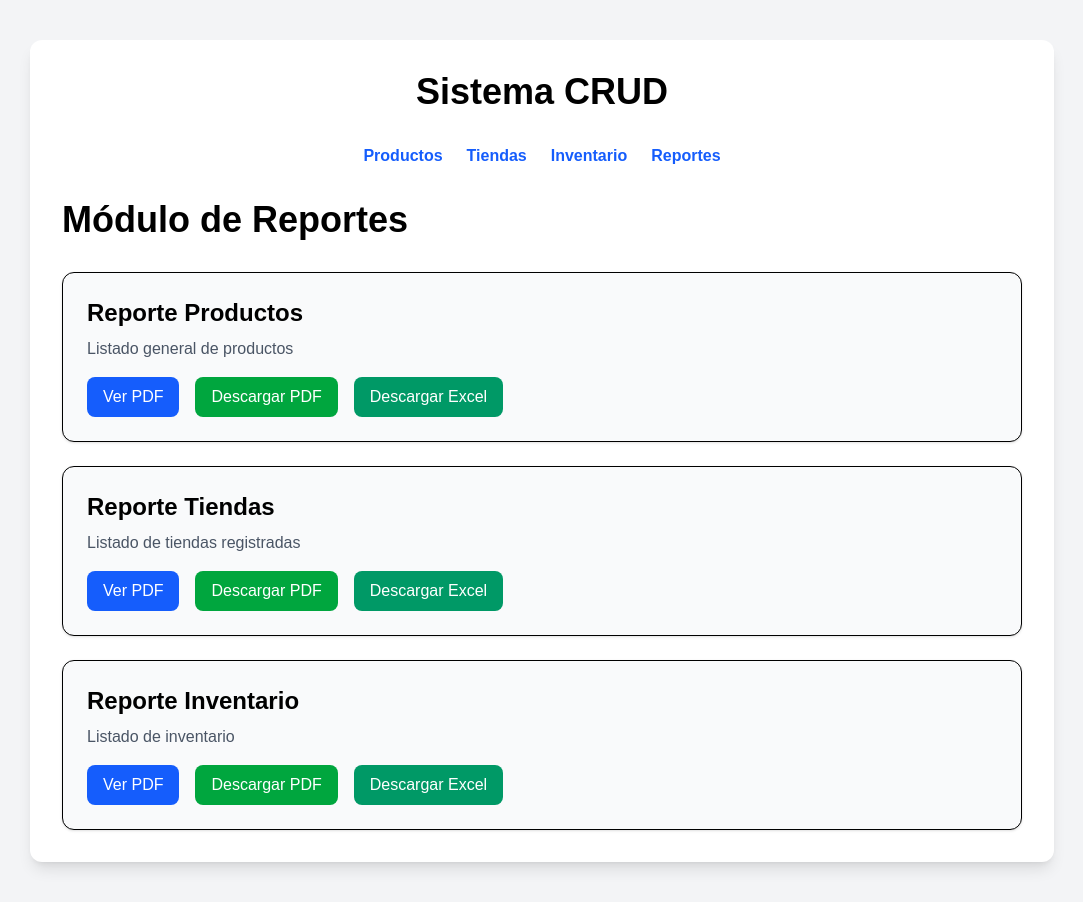
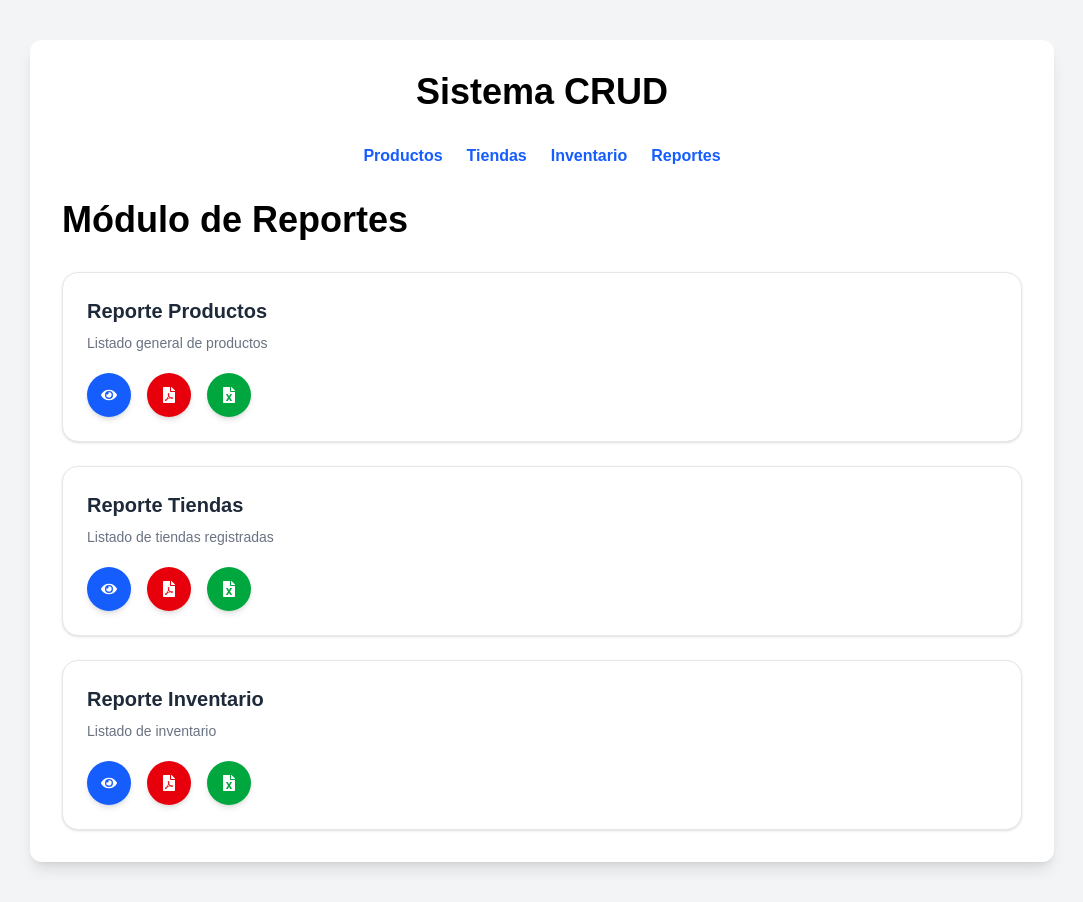
Before and after one commit to Arielpassw/crud-frontend-simple, a React (Vite) app: page /reports in a window 1280 px wide. Shown: the whole page, without its empty margins (98-1181 px from the left). Built offline with nearby package versions, Linux system fonts and the light colour scheme.

Commit message:
feat: Agregar iconos a los botones y actualizaciones

```diff
--- a/package.json
+++ b/package.json
@@ -14,6 +14,7 @@
     "axios": "^1.16.0",
     "react": "^19.2.5",
     "react-dom": "^19.2.5",
+    "react-icons": "^5.6.0",
     "react-router-dom": "^7.15.0",
     "tailwindcss": "^4.2.4"
   },
--- a/src/api/reports.ts
+++ b/src/api/reports.ts
@@ -5,8 +5,12 @@ export const reportsData = [
     title: "Reporte Productos",
     description:
       "Listado general de productos",
-    file:
-      "/reports/productos.pdf",
+
+    pdf:
+      "http://localhost:3000/reports/products/pdf",
+
+    excel:
+      "http://localhost:3000/reports/products/xlsx",
   },
 
   {
@@ -14,8 +18,12 @@ export const reportsData = [
     title: "Reporte Tiendas",
     description:
       "Listado de tiendas registradas",
-    file:
-      "/reports/stores.pdf",
+
+    pdf:
+      "http://localhost:3000/reports/stores/pdf",
+
+    excel:
+      "http://localhost:3000/reports/stores/xlsx",
   },
 
   {
@@ -23,8 +31,12 @@ export const reportsData = [
     title: "Reporte Inventario",
     description:
       "Listado de inventario",
-    file:
-      "/reports/inventory.pdf",
+
+    pdf:
+      "http://localhost:3000/reports/inventory/pdf",
+
+    excel:
+      "http://localhost:3000/reports/inventory/xlsx",
   },
 
 ];
--- a/src/components/reports/ReportCard.tsx
+++ b/src/components/reports/ReportCard.tsx
@@ -1,63 +1,84 @@
+import { FaEye, FaFilePdf, FaFileExcel } from "react-icons/fa";
+
 type Props = {
   title: string;
   description: string;
-  file: string;
+  pdf: string;
+  excel: string;
 };
 
 export default function ReportCard({
   title,
   description,
-  file,
+  pdf,
+  excel,
 }: Props) {
+  return (
+    <div className="border border-gray-200 rounded-2xl p-6 shadow-sm bg-white hover:shadow-lg transition-all duration-300">
 
-  // EXCEL
-  const csvFile =
-    file.replace(".pdf", ".csv");
-
-  return (
-
-    <div className="border rounded-xl p-6 shadow bg-gray-50">
-
-      <h2 className="text-2xl font-bold mb-2">
+      {/* TITULO */}
+      <h2 className="text-xl font-bold text-gray-800 mb-2">
         {title}
       </h2>
 
-      <p className="mb-4 text-gray-600">
+      {/* DESCRIPCION */}
+      <p className="text-gray-500 text-sm mb-5">
         {description}
       </p>
 
-      <div className="flex gap-4 flex-wrap">
+      {/* BOTONES */}
+      <div className="flex gap-4">
 
         {/* VER PDF */}
         <a
-          href={file}
+          href={pdf}
           target="_blank"
           rel="noreferrer"
-          className="bg-blue-600 text-white px-4 py-2 rounded-lg hover:bg-blue-700"
+          title="Ver PDF"
+          className="
+            w-11 h-11 flex items-center justify-center
+            rounded-full bg-blue-600 text-white
+            hover:bg-blue-700 hover:scale-110
+            transition-all duration-200
+            shadow-md
+          "
         >
-          Ver PDF
+          <FaEye />
         </a>
 
         {/* DESCARGAR PDF */}
         <a
-          href={file}
+          href={pdf}
           download
-          className="bg-green-600 text-white px-4 py-2 rounded-lg hover:bg-green-700"
+          title="Descargar PDF"
+          className="
+            w-11 h-11 flex items-center justify-center
+            rounded-full bg-red-600 text-white
+            hover:bg-red-700 hover:scale-110
+            transition-all duration-200
+            shadow-md
+          "
         >
-          Descargar PDF
+          <FaFilePdf />
         </a>
 
         {/* DESCARGAR EXCEL */}
         <a
-          href={csvFile}
+          href={excel}
           download
-          className="bg-emerald-600 text-white px-4 py-2 rounded-lg hover:bg-emerald-700"
+          title="Descargar Excel"
+          className="
+            w-11 h-11 flex items-center justify-center
+            rounded-full bg-green-600 text-white
+            hover:bg-green-700 hover:scale-110
+            transition-all duration-200
+            shadow-md
+          "
         >
-          Descargar Excel
+          <FaFileExcel />
         </a>
 
       </div>
-
     </div>
   );
 }
--- a/src/components/reports/ReportsList.tsx
+++ b/src/components/reports/ReportsList.tsx
@@ -15,10 +15,9 @@ export default function ReportsList() {
         <ReportCard
           key={report.id}
           title={report.title}
-          description={
-            report.description
-          }
-          file={report.file}
+          description={report.description}
+          pdf={report.pdf}
+          excel={report.excel}
         />
 
       ))}
```
Also changed, not shown: public/reports/productos.csv (deleted), 1 other file (tests, documents, lock files or other folders).
